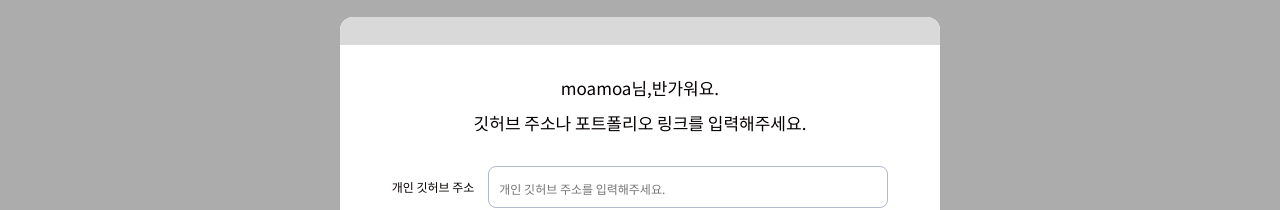
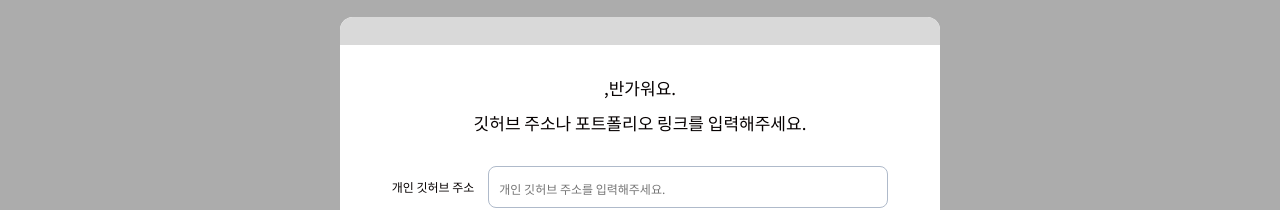
Before and after one commit to Team13-MoaMoa/frontend, a Next.js app: page /login/step2 in a window 1280 px wide. Shown: the part 208-418 px from the top of the page. Built offline with nearby package versions, Linux system fonts and the light colour scheme.

Commit message:
fix: 추가 회원가입할때 닉네임 마크업 수정

```diff
--- a/src/pages/login/step2.tsx
+++ b/src/pages/login/step2.tsx
@@ -6,15 +6,18 @@ import React from 'react';
 import { useDispatch } from 'react-redux';
 import { Empty } from '..';
 import { useRouter } from 'next/router';
+import { useSelector } from 'react-redux';
+import { RootState } from '@/store';
 
 export default function Step2() {
   const router = useRouter();
   const [gitAddress, gitChangeHandle] = useInput();
   const [portfolioAddress, portfolioChangeHandle] = useInput();
+  const nick = useSelector((state: RootState) => state.user.user.nickname);
   const dispatch = useDispatch();
 
   const nextStep = () => {
-    if (gitAddress === '' || portfolioAddress === '') {
+    if (gitAddress === '' && portfolioAddress === '') {
       alert('깃허브주소 또는 포트폴리오주소를 입력해주세요 !');
       return;
     }
@@ -36,7 +39,7 @@ export default function Step2() {
           <Line />
           <LoginContent>
             <h1>
-              moamoa님,반가워요.
+              {nick},반가워요.
               <br />
               깃허브 주소나 포트폴리오 링크를 입력해주세요.
             </h1>
```
